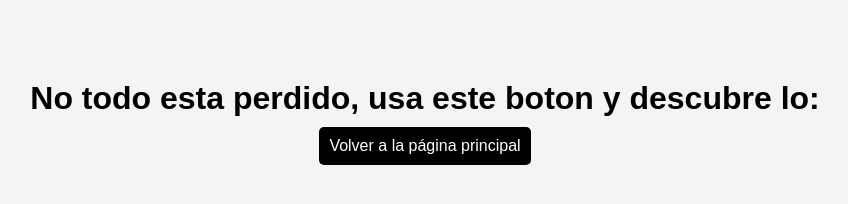
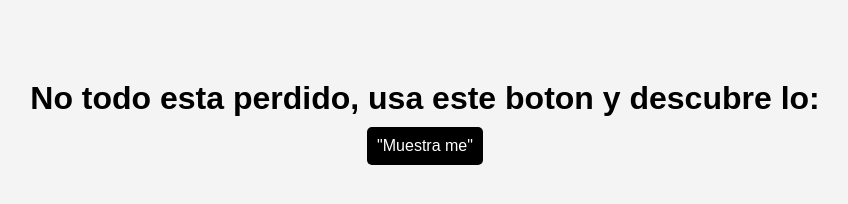
Before and after one commit to Balentin01/velox.io, a plain HTML site: page index.html in a window 1280 px wide. Shown: the whole page, without its empty margins (215-1063 px from the left). Drawn offline with nearby package versions, Linux system fonts and the light colour scheme; a web font is replaced by a local one.

Commit message:
Add files via upload

```diff
--- a/index.html
+++ b/index.html
@@ -13,7 +13,7 @@
 </head>
 <body>
 <h1>No todo esta perdido, usa este boton y descubre lo:</h1>
-<button onclick="location.href='velox.html'">Volver a la página principal</button>
+<button onclick="location.href='velox.html'">"Muestra me"</button>
     </body>
 
     </html>
```
Also changed, not shown: accesorios.html (+1 -1 lines), bicicletas.html (+1 -1 lines), nosotros.html (+1 -1 lines), registro.html (+1 -1 lines).
